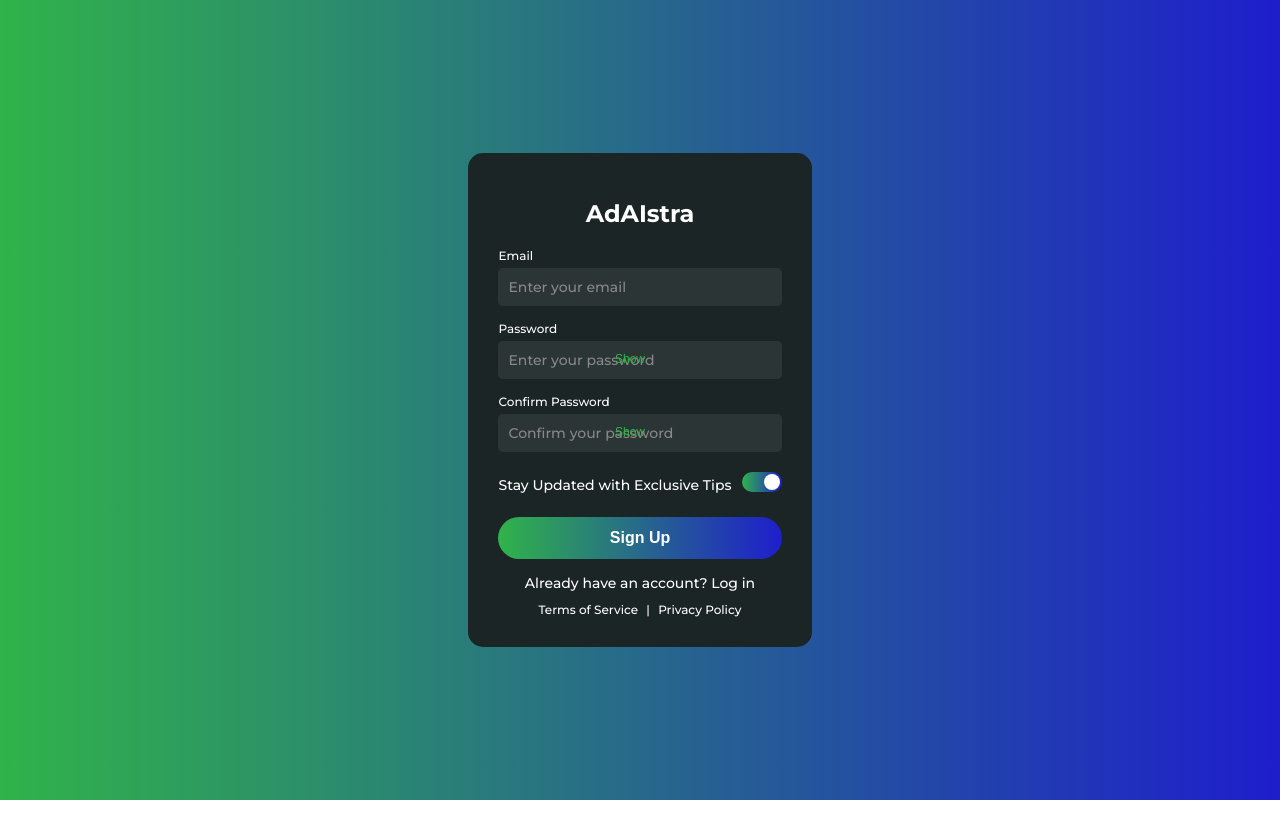
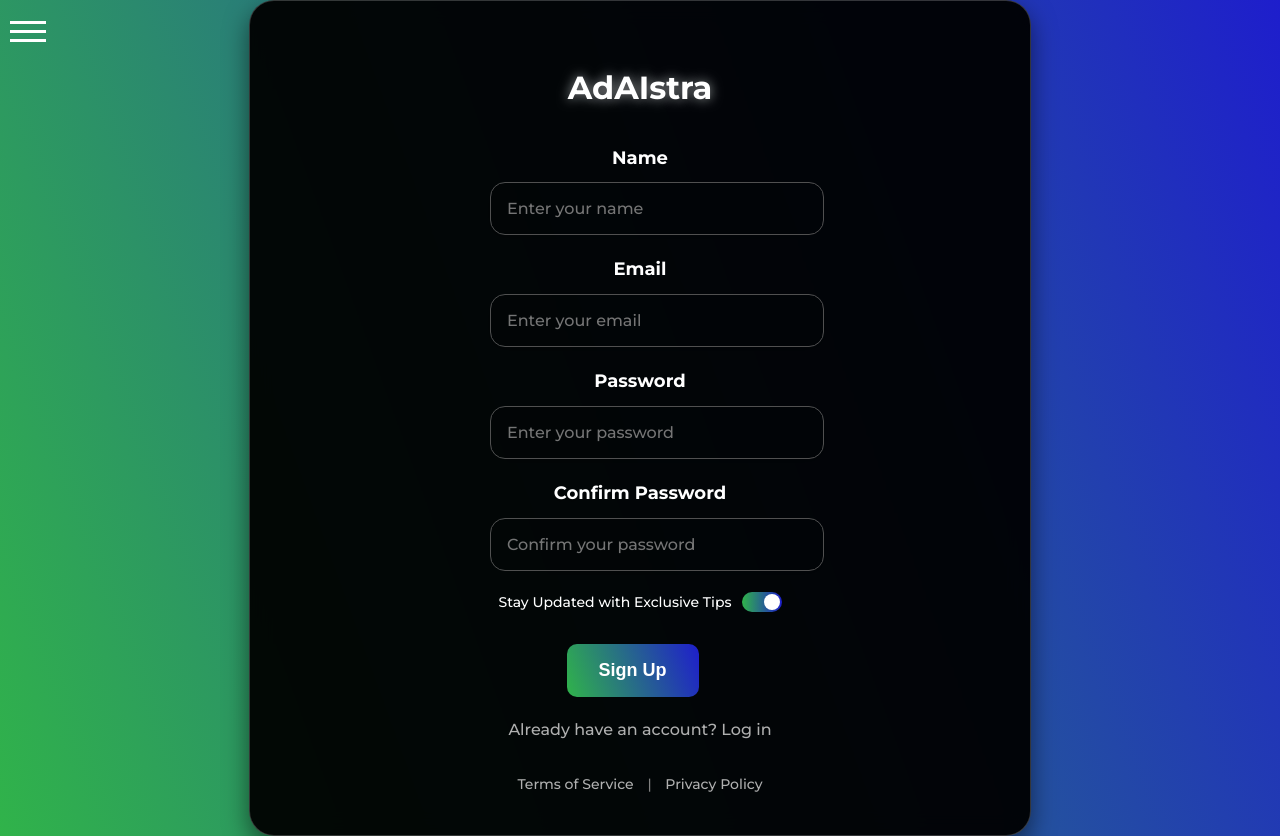
Before and after one commit to Jules-Barthomeuf/AI-X-Automation, a website: page public/signup.html in a window 1280 px wide. Before the commit the page ends 800 px from the top, so only its background shows below. Drawn offline with Linux system fonts and the light colour scheme.

Commit message:
Update signup.html

```diff
--- a/public/signup.html
+++ b/public/signup.html
@@ -11,78 +11,73 @@
             font-family: 'Montserrat', sans-serif;
             margin: 0;
             padding: 0;
-            background: linear-gradient(90deg, #30b34a, #1e1ecc);
+            background: linear-gradient(250deg, #1e1ecc, #30b34a);
             color: #ffffff;
+            line-height: 1.6;
+            overflow-x: hidden;
             display: flex;
             justify-content: center;
             align-items: center;
             min-height: 100vh;
-            overflow-x: hidden;
         }
 
         .container {
-            max-width: 350px;
-            padding: 30px;
-            background: #1c2526;
-            border-radius: 15px;
+            max-width: 1440px;
+            width: 700px;
+            padding: 40px;
+            background: rgba(0, 0, 0, 0.95);
+            backdrop-filter: blur(10px);
+            border-radius: 25px;
+            border: 1px solid rgba(255, 255, 255, 0.2);
+            box-shadow: 0 10px 25px rgba(0, 0, 0, 0.5);
+            animation: fadeInUp 1.5s ease-out;
+        }
+
+        .signup-form {
+            max-width: 300px;
+            margin: 0 auto;
             text-align: center;
         }
 
-        h1 {
+        .signup-form h1 {
             font-weight: 700;
-            font-size: 24px;
-            margin-bottom: 20px;
+            font-size: 32px;
             color: #ffffff;
+            text-shadow: 0 0 12px rgba(255, 255, 255, 0.6);
+            margin-bottom: 30px;
         }
 
         .input-group {
-            margin-bottom: 15px;
-            text-align: left;
+            margin-bottom: 20px;
+            display: flex;
+            flex-direction: column;
+            gap: 10px;
         }
 
         label {
-            font-weight: 500;
-            font-size: 12px;
+            font-weight: 600;
+            font-size: 18px;
             color: #ffffff;
-            display: block;
-            margin-bottom: 5px;
+            text-shadow: 0 2px 6px rgba(0, 0, 0, 0.3);
         }
 
-        input[type="email"], input[type="password"] {
+        input[type="text"], input[type="email"], input[type="password"] {
             width: 100%;
-            padding: 10px;
-            border: none;
-            border-radius: 5px;
+            padding: 16px;
+            border: 1px solid #505050;
+            border-radius: 15px;
             font-family: 'Montserrat', sans-serif;
-            font-size: 14px;
-            background-color: #2c3536;
+            font-size: 16px;
+            background-color: rgba(0, 0, 0, 0.05);
             color: #ffffff;
-            box-sizing: border-box;
+            box-shadow: 0 2px 10px rgba(0, 0, 0, 0.2);
+            transition: border-color 0.3s, box-shadow 0.3s;
         }
 
-        input[type="email"]::placeholder, input[type="password"]::placeholder {
-            color: #888;
-        }
-
-        input[type="email"]:focus, input[type="password"]:focus {
+        input[type="text"]:focus, input[type="email"]:focus, input[type="password"]:focus {
+            border-color: #30b34a;
+            box-shadow: 0 0 12px rgba(48, 179, 74, 0.5);
             outline: none;
-        }
-
-        .password-group {
-            position: relative;
-        }
-
-        .toggle-password {
-            position: absolute;
-            right: 10px;
-            top: 65%;
-            transform: translateY(-50%);
-            background: none;
-            border: none;
-            color: #30b34a;
-            cursor: pointer;
-            font-size: 12px;
-            font-weight: 500;
         }
 
         .toggle-container {
@@ -117,7 +112,7 @@
             left: 0;
             right: 0;
             bottom: 0;
-            background: #505050;
+            background: #000000;
             transition: 0.4s;
             border-radius: 20px;
         }
@@ -143,163 +138,218 @@
         }
 
         button {
-            padding: 12px;
-            background: linear-gradient(90deg, #30b34a, #1e1ecc);
+            padding: 16px 32px;
+            background: linear-gradient(250deg, #1e1ecc, #30b34a);
             color: #ffffff;
             border: none;
-            border-radius: 25px;
+            border-radius: 10px;
             cursor: pointer;
             font-weight: 600;
-            font-size: 16px;
-            width: 100%;
-            transition: transform 0.3s;
+            font-size: 18px;
+            margin-right: 15px;
+            margin-top: 11px;
+            margin-bottom: 20px;
+            transition: transform 0.3s, box-shadow 0.3s;
         }
 
         button:hover {
             transform: scale(1.05);
+            box-shadow: 0 0 15px rgba(48, 179, 74, 0.7);
         }
 
         .login-link {
-            margin-top: 15px;
-            font-size: 14px;
-            color: #ffffff;
+            margin-top: 20px;
+            color: #b0b0b0;
             text-decoration: none;
-            display: block;
+            font-size: 16px;
+            transition: color 0.3s;
         }
 
         .login-link:hover {
             color: #30b34a;
         }
 
-        .footer-links {
-            margin-top: 10px;
-            font-size: 12px;
+        footer {
+            margin-top: 30px;
+            text-align: center;
+            font-size: 14px;
+            color: #808080;
         }
 
-        .footer-links a {
-            color: #ffffff;
+        footer a {
+            color: #b0b0b0;
             text-decoration: none;
-            margin: 0 5px;
+            margin: 0 10px;
+            transition: color 0.3s;
         }
 
-        .footer-links a:hover {
+        footer a:hover {
             color: #30b34a;
         }
 
-        #message {
-            margin-top: 15px;
-            font-size: 14px;
-            color: #ff4444;
-            display: none;
+        @keyframes fadeInUp {
+            from { opacity: 0; transform: translateY(20px); }
+            to { opacity: 1; transform: translateY(0); }
         }
 
         @media (max-width: 768px) {
             .container {
-                margin: 20px;
+                width: 90%;
                 padding: 20px;
-                border-radius: 10px;
             }
-            h1 {
-                font-size: 20px;
+            .signup-form h1 {
+                font-size: 24px;
             }
-            input[type="email"], input[type="password"] {
-                font-size: 12px;
-                padding: 8px;
+            input[type="text"], input[type="email"], input[type="password"] {
+                font-size: 14px;
+                padding: 12px;
             }
             button {
+                font-size: 16px;
+                padding: 12px 24px;
+            }
+            .login-link {
                 font-size: 14px;
-                padding: 10px;
             }
+        }
+
+        .nav-button {
+            position: absolute;
+            top: 10px;
+            left: 10px;
+            width: 36px;
+            height: 27px;
+            background: none;
+            border: none;
+            cursor: pointer;
+            padding: 0;
+            z-index: 10;
+        }
+
+        .nav-button span {
+            display: block;
+            width: 100%;
+            height: 3px;
+            background: #ffffff;
+            margin-bottom: 6px;
+            transition: transform 0.3s;
+        }
+
+        .nav-button.active span:nth-child(1) {
+            transform: translateY(9px) rotate(45deg);
+        }
+
+        .nav-button.active span:nth-child(2) {
+            opacity: 0;
+        }
+
+        .nav-button.active span:nth-child(3) {
+            transform: translateY(-9px) rotate(-45deg);
+        }
+
+        .nav-menu a:hover {
+            color: #30b34a;
         }
     </style>
 </head>
 <body>
+    <!-- Hamburger Menu -->
+    <button class="nav-button" onclick="toggleNavMenu()">
+        <span></span>
+        <span></span>
+        <span></span>
+    </button>
+    <div class="nav-menu" id="navMenu" style="display: none; position: absolute; top: 40px; left: 10px; background: rgba(0, 0, 0, 0.95); border-radius: 10px; padding: 10px; box-shadow: 0 5px 15px rgba(0, 0, 0, 0.5);">
+        <a href="/index.html" style="display: block; color: #ffffff; text-decoration: none; padding: 10px; font-size: 16px; transition: color 0.3s;">Home</a>
+        <a href="/login.html" style="display: block; color: #ffffff; text-decoration: none; padding: 10px; font-size: 16px; transition: color 0.3s;">Login</a>
+    </div>
+
     <div class="container">
+        <div class="signup-form">
             <h1>AdAIstra</h1>
             <form id="signupForm" onsubmit="handleSignup(event)">
+                <div class="input-group">
+                    <label for="name">Name</label>
+                    <input type="text" id="name" name="name" placeholder="Enter your name" required>
+                </div>
                 <div class="input-group">
                     <label for="email">Email</label>
                     <input type="email" id="email" name="email" placeholder="Enter your email" required>
                 </div>
-            <div class="input-group password-group">
+                <div class="input-group">
                     <label for="password">Password</label>
                     <input type="password" id="password" name="password" placeholder="Enter your password" required>
-                <button type="button" class="toggle-password" onclick="togglePassword('password')">Show</button>
                 </div>
-            <div class="input-group password-group">
+                <div class="input-group">
                     <label for="confirm-password">Confirm Password</label>
                     <input type="password" id="confirm-password" name="confirm-password" placeholder="Confirm your password" required>
-                <button type="button" class="toggle-password" onclick="togglePassword('confirm-password')">Show</button>
                 </div>
                 <div class="toggle-container">
                     <span class="toggle-label">Stay Updated with Exclusive Tips</span>
                     <label class="toggle-switch">
-                    <input type="checkbox" checked>
+                        <input type="checkbox" id="marketingOpt" name="marketingOpt" checked>
                         <span class="slider"></span>
                     </label>
                 </div>
                 <button type="submit">Sign Up</button>
-            <div id="message"></div>
             </form>
             <a href="/login.html" class="login-link">Already have an account? Log in</a>
-        <div class="footer-links">
-            <a href="/terms">Terms of Service</a> | <a href="/privacy">Privacy Policy</a>
+            <footer>
+                <a href="/terms.html">Terms of Service</a> | <a href="/privacy.html">Privacy Policy</a>
+            </footer>
         </div>
     </div>
 
     <script>
-        function togglePassword(fieldId) {
-            const input = document.getElementById(fieldId);
-            const button = input.nextElementSibling;
-            if (input.type === 'password') {
-                input.type = 'text';
-                button.textContent = 'Hide';
-            } else {
-                input.type = 'password';
-                button.textContent = 'Show';
-            }
-        }
-
         async function handleSignup(event) {
             event.preventDefault();
+            const name = document.getElementById('name').value;
             const email = document.getElementById('email').value;
             const password = document.getElementById('password').value;
             const confirmPassword = document.getElementById('confirm-password').value;
-            const message = document.getElementById('message');
+            const marketingOpt = document.getElementById('marketingOpt').checked;
 
             if (password !== confirmPassword) {
-                message.style.display = 'block';
-                message.textContent = 'Passwords do not match.';
+                alert('Passwords do not match.');
                 return;
             }
 
             try {
                 const response = await fetch('/signup', {
                     method: 'POST',
-                    headers: {
-                        'Content-Type': 'application/json',
-                    },
-                    body: JSON.stringify({ email, password }),
+                    headers: { 'Content-Type': 'application/json' },
+                    body: JSON.stringify({ name, email, password, marketingOpt }),
                 });
-
                 const data = await response.json();
                 if (response.ok) {
-                    message.style.display = 'block';
-                    message.style.color = '#30b34a';
-                    message.textContent = 'Signup successful! Redirecting to login...';
+                    alert('Signup successful! Redirecting to login...');
                     setTimeout(() => {
                         window.location.href = '/login.html';
                     }, 2000);
                 } else {
-                    message.style.display = 'block';
-                    message.textContent = data.error || 'Signup failed. Try again.';
+                    alert(data.error || 'Signup failed.');
                 }
             } catch (error) {
-                message.style.display = 'block';
-                message.textContent = 'An error occurred. Please try again.';
                 console.error('Signup error:', error);
+                alert('Error signing up: ' + error.message);
             }
         }
+
+        function toggleNavMenu() {
+            const navButton = document.querySelector('.nav-button');
+            const navMenu = document.getElementById('navMenu');
+            navButton.classList.toggle('active');
+            navMenu.style.display = navMenu.style.display === 'block' ? 'none' : 'block';
+        }
+
+        document.addEventListener('click', function(event) {
+            const navButton = document.querySelector('.nav-button');
+            const navMenu = document.getElementById('navMenu');
+            if (!navButton.contains(event.target) && !navMenu.contains(event.target)) {
+                navButton.classList.remove('active');
+                navMenu.style.display = 'none';
+            }
+        });
     </script>
 </body>
 </html>
```
Lines whose indentation alone changed are shown as unchanged.
